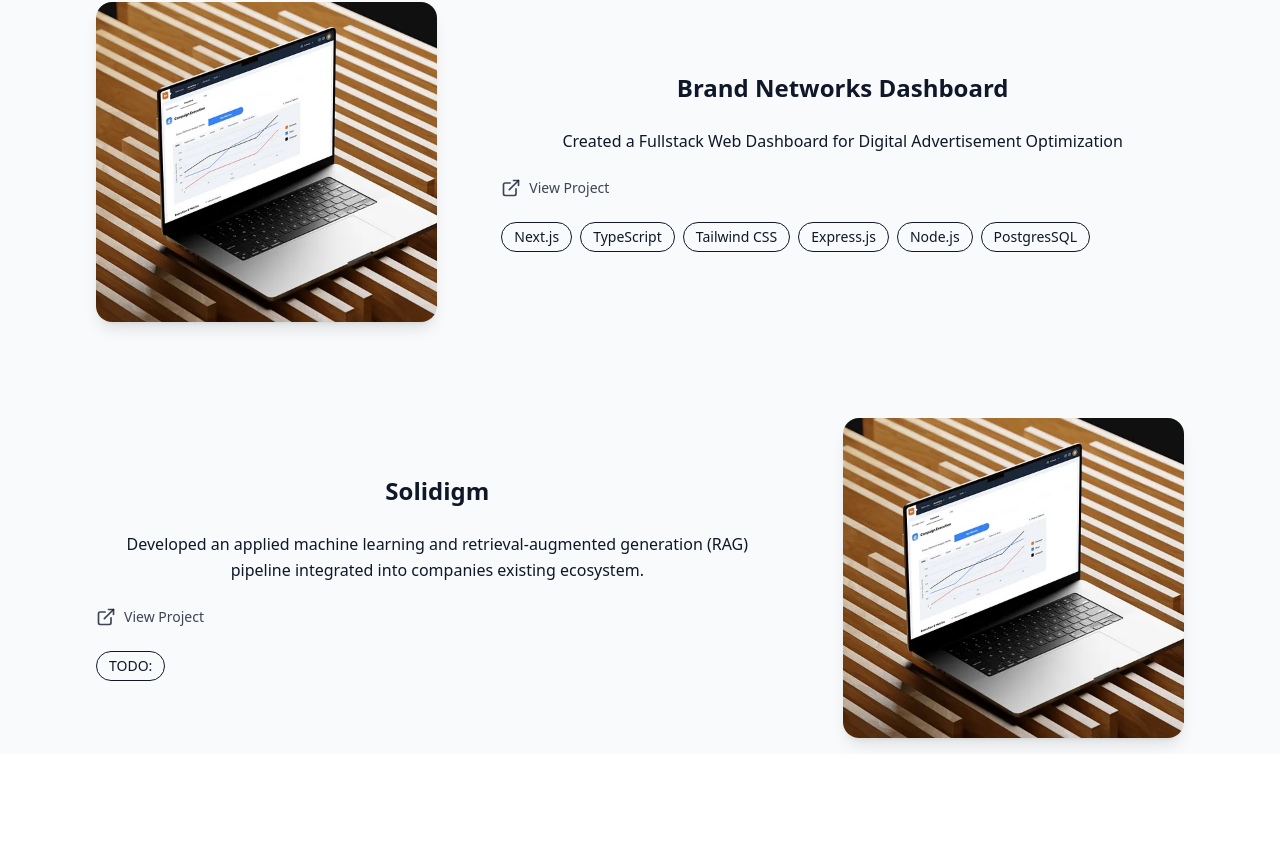
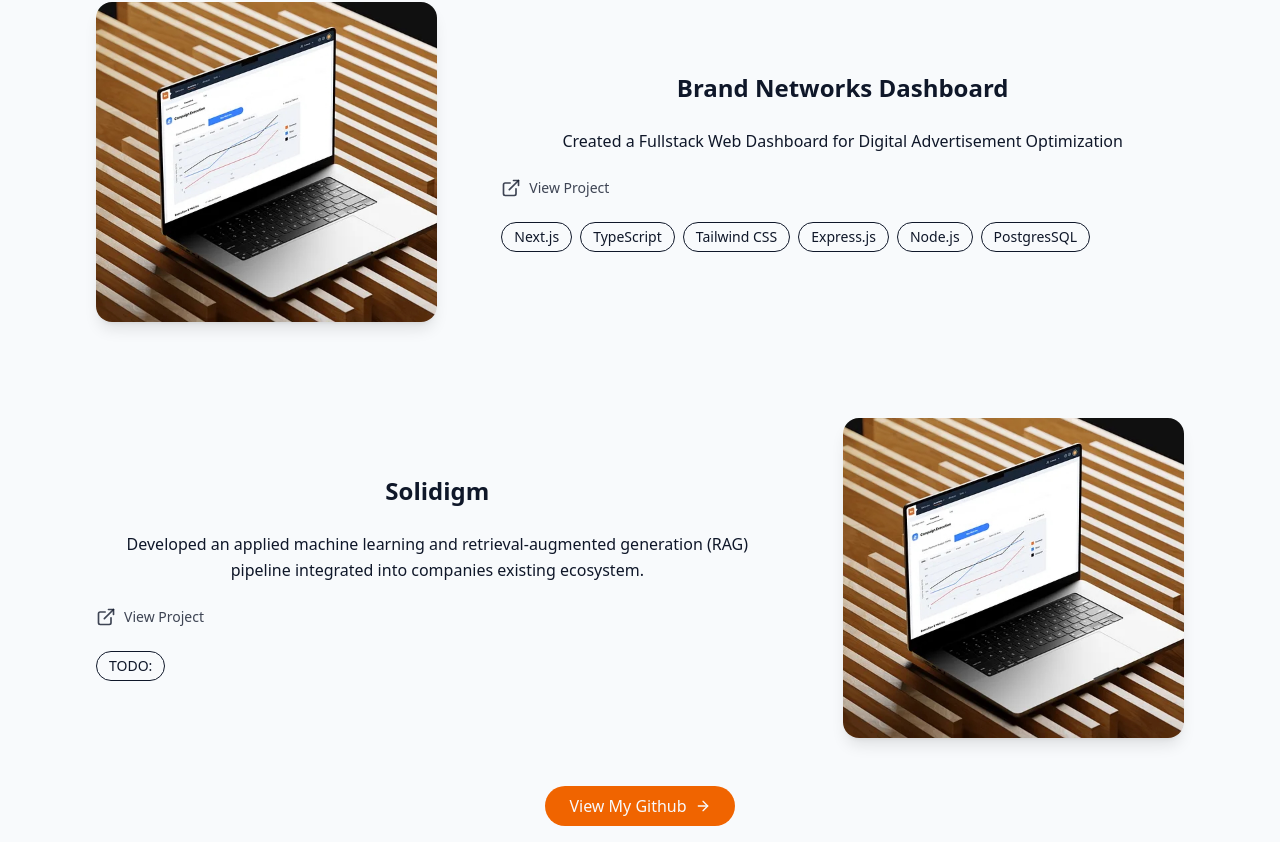
Before and after one commit to simondgooden/portfolio, a React (Vite) app: page / in a window 1280 px wide. Shown: the part 2500-3342 px from the top of the page. Before the commit the page ends 3254 px from the top, so only its background shows below. Built offline with nearby package versions, Linux system fonts and the light colour scheme.

Commit message:
Added Github Link

```diff
--- a/src/components/ProjectSection.jsx
+++ b/src/components/ProjectSection.jsx
@@ -1,4 +1,4 @@
-import { ExternalLink, Github, Section } from "lucide-react";
+import { ExternalLink, Github, Section, ArrowRight } from "lucide-react";
 
 const projects = [
   {
@@ -146,6 +146,15 @@
             </div>
           ))}
         </div>
+        <div className="text-center mt-12">
+          <a
+            className="button text-background w-fit flex items-center mx-auto gap-2"
+            target="_blank"
+            href="https://github.com/simondgooden"
+          >
+            View My Github <ArrowRight size={16} />
+          </a>
+        </div>
       </div>
     </section>
   );
```
